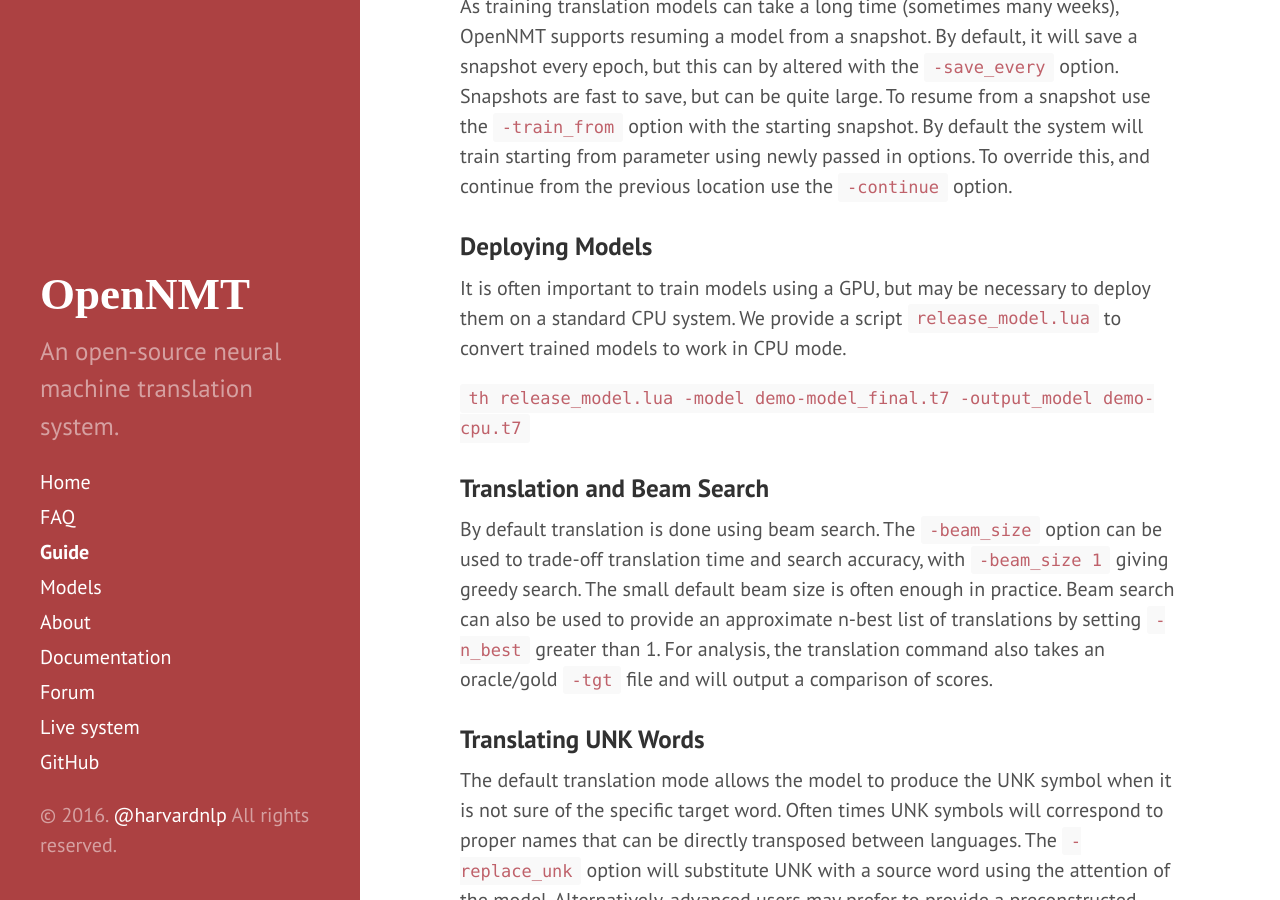
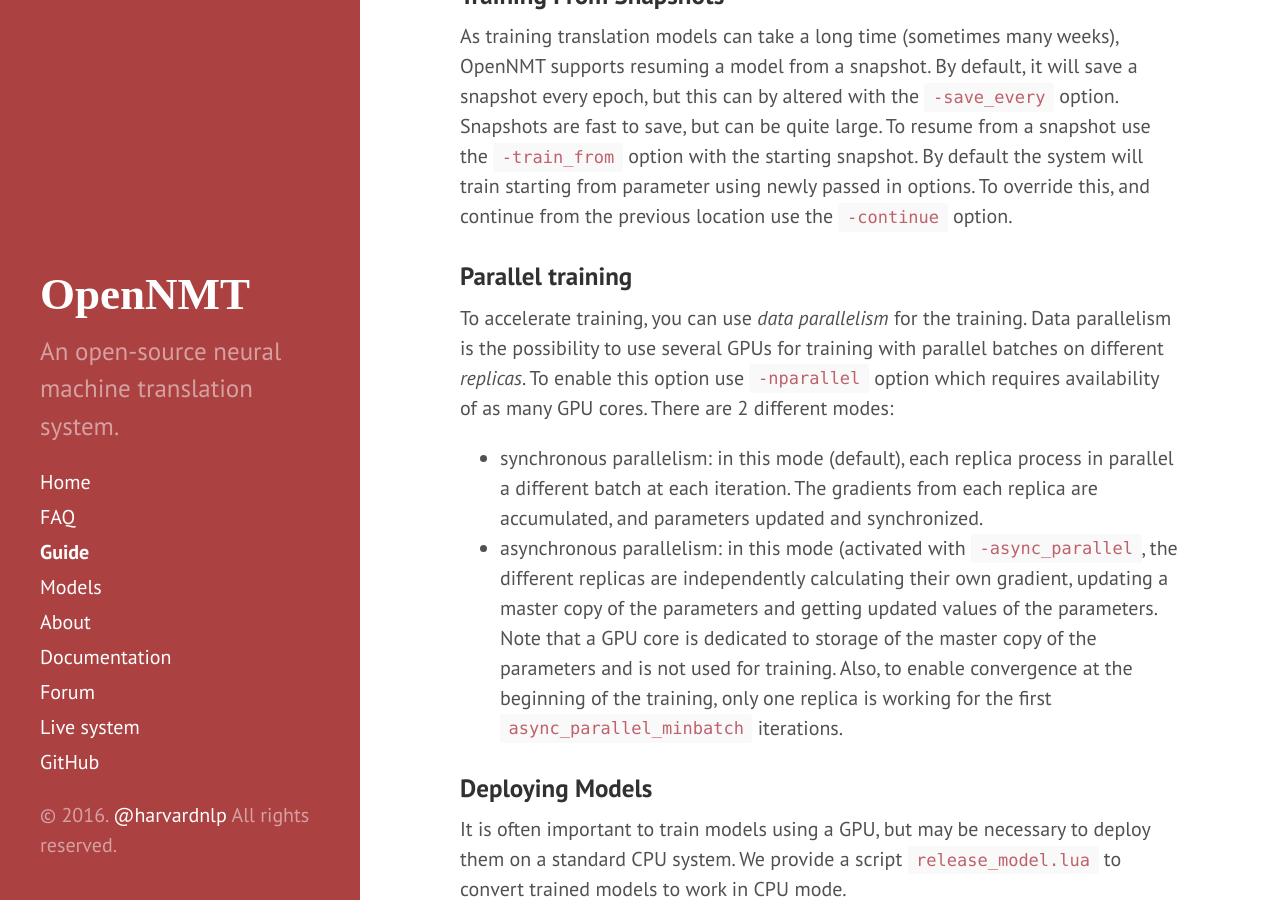
Before and after one commit to OpenNMT/opennmt.github.io, a Jekyll site: the page built from Guide.md, in a window 1280 px wide and 900 px high, scrolled down 4794 px. Built offline with Jekyll 4.4.1, drawn with Linux system fonts in a browser that asks for light colours.

Commit message:
document parallel training options

```diff
--- a/Guide.md
+++ b/Guide.md
@@ -159,6 +159,22 @@ the starting snapshot. By default the system will train starting from
 parameter using newly passed in options. To override this, and
 continue from the previous location use the `-continue` option.
 
+### Parallel training
+
+To accelerate training, you can use *data parallelism* for the training.
+Data parallelism is the possibility to use several GPUs for training with parallel
+batches on different *replicas*. To enable this option use `-nparallel` option which requires
+availability of as many GPU cores. There are 2 different modes:
+
+* synchronous parallelism: in this mode (default), each replica process in parallel a different batch
+at each iteration. The gradients from each replica are accumulated, and parameters
+updated and synchronized.
+* asynchronous parallelism: in this mode (activated with `-async_parallel`, the different replicas are independently
+calculating their own gradient, updating a master copy of the parameters and getting updated values
+of the parameters.
+Note that a GPU core is dedicated to storage of the master copy of the parameters and is not used
+for training. Also, to enable convergence at the beginning of the training, only one replica is working for
+the first `async_parallel_minbatch` iterations.
 
 ### Deploying Models
 
```
